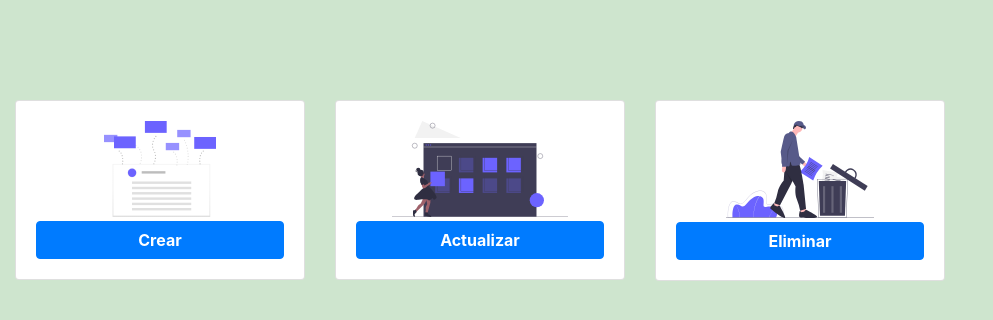
After one commit to luis16121013/ADS, a PHP site: template private/view/viewAdministrador/cursosAdministrador.php in a window 1280 px wide. The commit adds this page. Shown: the top 320 px of the page, without its empty margins (0-993 px from the left). Run offline with PHP 8.4, Linux system fonts and the light colour scheme; the template is opened without the code that fills it, so the values that code supplies are empty; some libraries are stand-ins or nearby versions.

Commit message:
implement/modif viewCursosAdmin/controller

```diff
--- /dev/null
+++ b/private/view/viewAdministrador/cursosAdministrador.php
@@ -0,0 +1,55 @@
+<div class="container-fluid" style="padding-top:100px">
+
+        <div class="row">
+
+            <div class="col-md-3">
+              <div class="card card-primary card-outline efecto">
+                    <div class="card-body box-profile">
+                      <div class="text-center">
+                        <img class="profile-user-img img-fluid img-circle"
+                             src="assets/icon/undraw_create.svg"
+                             style="width:45%;">
+                      </div>
+
+                    <!--   <h3 class="profile-username text-center">Crear</h3> -->
+
+                      <a href="#" class="btn btn-primary btn-block mt-1"><b>Crear</b></a>
+                    </div>
+              <!-- /.card-body -->
+                </div>
+            </div>
+
+
+            <div class="col-md-3">
+              <div class="card card-primary card-outline efecto">
+                    <div class="card-body box-profile">
+                      <div class="text-center">
+                        <img class="profile-user-img img-fluid img-circle"
+                             src="assets/icon/undraw_portfolio_update.svg"
+                             style="width:71%;">
+                      </div>
+                      <a href="#" class="btn btn-primary btn-block mt-1"><b>Actualizar</b></a>
+                    </div>
+              <!-- /.card-body -->
+                </div>
+            </div>
+
+
+            <div class="col-md-3">
+              <div class="card card-primary card-outline efecto">
+                    <div class="card-body box-profile">
+                      <div class="text-center">
+                        <img class="profile-user-img img-fluid img-circle"
+                             src="assets/icon/undraw_delete.svg"
+                             style="width:60%;">
+                      </div>
+
+                      <a href="#" class="btn btn-primary btn-block mt-1"><b>Eliminar</b></a>
+                    </div>
+              <!-- /.card-body -->
+                </div>
+            </div>
+
+        </div>
+
+</div>
--- a/private/view/viewAdministrador/navAdministrador.php
+++ b/private/view/viewAdministrador/navAdministrador.php
@@ -13,7 +13,7 @@
           <a id="inicio" class="nav-link" href="?a=inicio">INICIO</a>
         </li>
         <li class="nav-item">
-          <a class="nav-link" href="#">Cursos</a>
+          <a class="nav-link" href="?a=cursos">Cursos</a>
         </li>
 <!-- Dropdown -->
         <li class="nav-item dropdown">
@@ -41,7 +41,7 @@
           <a class="nav-link" href="?a=inicio">Inicio</a>
         </li>
         <li class="nav-item">
-          <a class="nav-link" href="#">Link</a>
+          <a class="nav-link" href="?a=cursos">Cursos</a>
         </li>
         <li class="nav-item">
           <a class="nav-link dropdown-toggle" href="#" id="navbardrop" data-toggle="dropdown">
```
Also changed, not shown: private/controller/controllerAdministrador.php (+8 -0 lines), private/assets/icon/undraw_add_user_opcion1.svg (added), private/assets/icon/undraw_create.svg (added), private/assets/icon/undraw_delete.svg (added), private/assets/icon/undraw_portfolio_update.svg (added).
